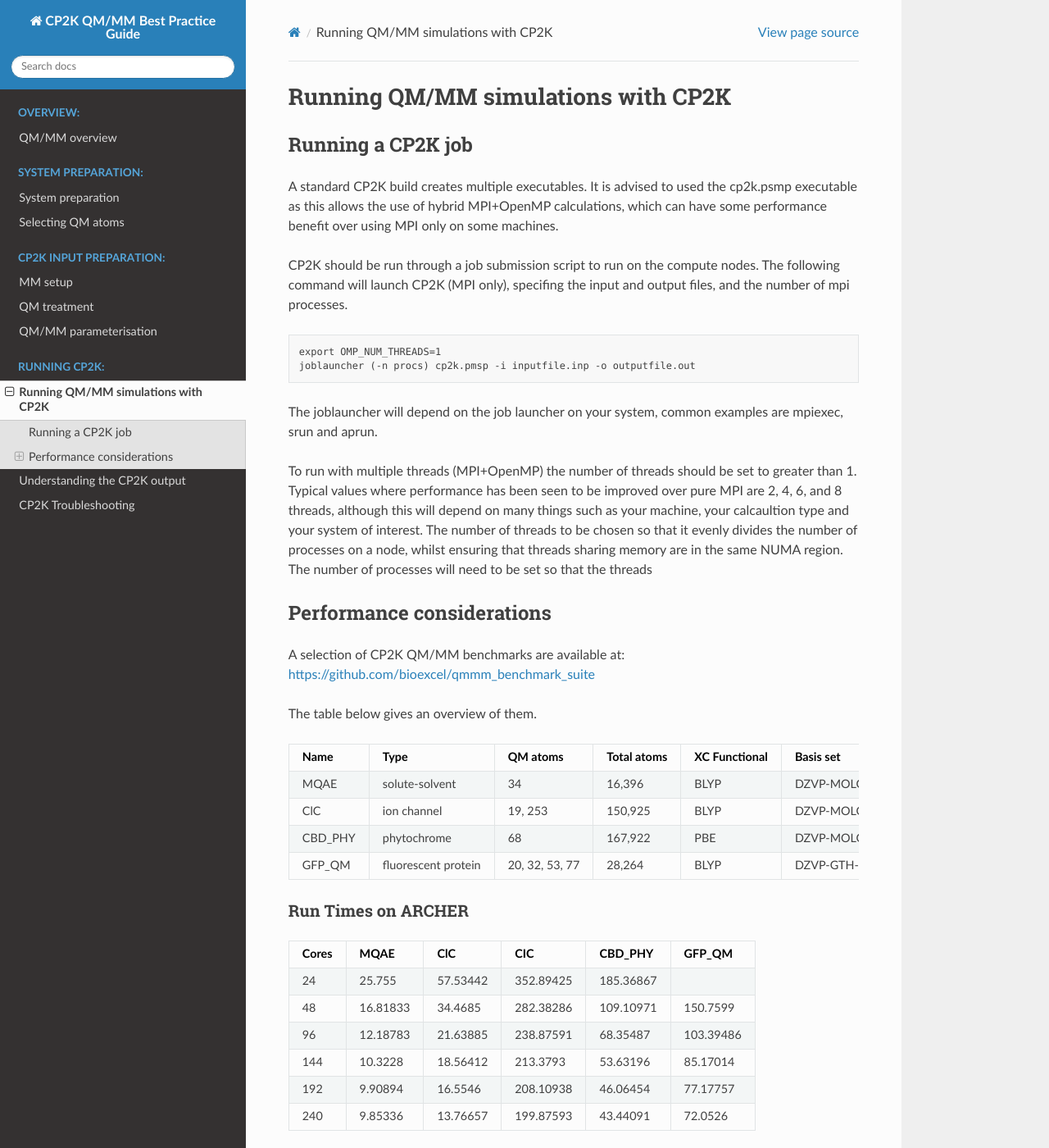
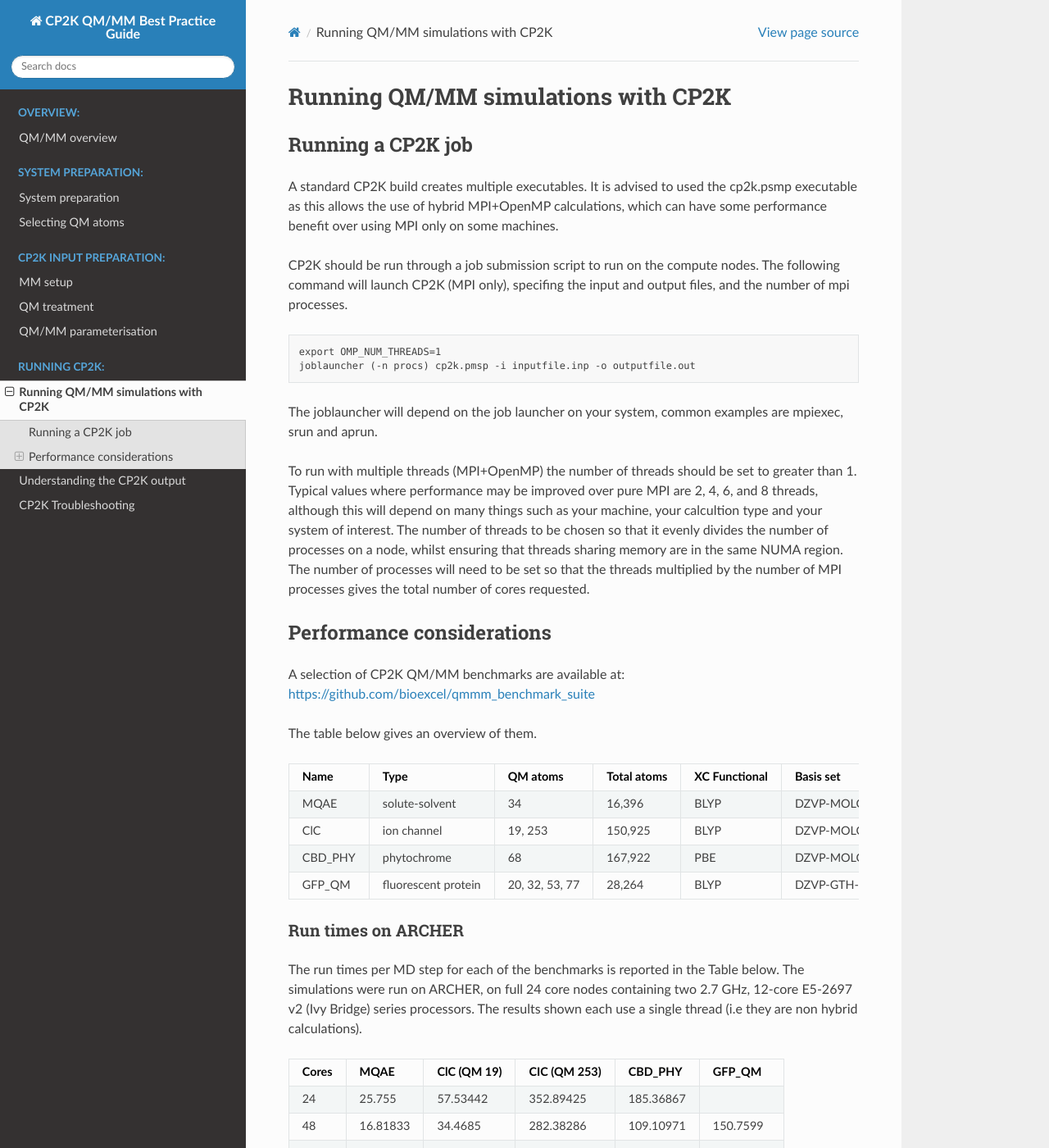
Before and after one commit to bioexcel/qmmm_bpg, a Sphinx documentation site: the page built from docs/running_cp2k/running_cp2k.rst, in a window 1280 px wide and 1400 px high. Shown: the whole window at 82% size. Built offline with Sphinx 7.4.7 and the Read the Docs theme 2.0.0, drawn with Linux system fonts in a browser that asks for light colours.

Commit message:
Add ARCHER info and extra benchmark information

```diff
--- a/docs/running_cp2k/running_cp2k.rst
+++ b/docs/running_cp2k/running_cp2k.rst
@@ -24,11 +24,12 @@
 mpiexec, srun and aprun.
 
 To run with multiple threads (MPI+OpenMP) the number of threads should be set to greater
-than 1. Typical values where performance has been seen to be improved over pure MPI are 2, 4, 6, and 8
-threads, although this will depend on many things such as your machine, your calcaultion type and
+than 1. Typical values where performance may be improved over pure MPI are 2, 4, 6, and 8
+threads, although this will depend on many things such as your machine, your calcultion type and
 your system of interest. The number of threads to be chosen so that it evenly divides the number
 of processes on a node, whilst ensuring that threads sharing memory are in the same NUMA region.
-The number of processes will need to be set so that the threads
+The number of processes will need to be set so that the threads multiplied by the number of MPI
+processes gives the total number of cores requested.
 
 
 
@@ -55,11 +56,15 @@
 
 
 
-Run Times on ARCHER
+Run times on ARCHER
 -------------------
 
+The run times per MD step for each of the benchmarks is reported in the Table below. The simulations
+were run on ARCHER, on full 24 core nodes containing two 2.7 GHz, 12-core E5-2697 v2 (Ivy Bridge) series
+processors. The results shown each use a single thread (i.e they are non hybrid calculations).
+
 +---------------+-----------------+-----------------+-----------------+-----------------+---------------------+
-| Cores         | MQAE            | ClC       	    | CIC             | CBD_PHY         | GFP_QM              |
+| Cores         | MQAE            | ClC (QM 19)	    | CIC (QM 253)    | CBD_PHY         | GFP_QM              |
 +===============+=================+=================+=================+=================+=====================+
 | 24            | 25.755          | 57.53442        | 352.89425       |	185.36867       |                     |
 +---------------+-----------------+-----------------+-----------------+-----------------+---------------------+
```
